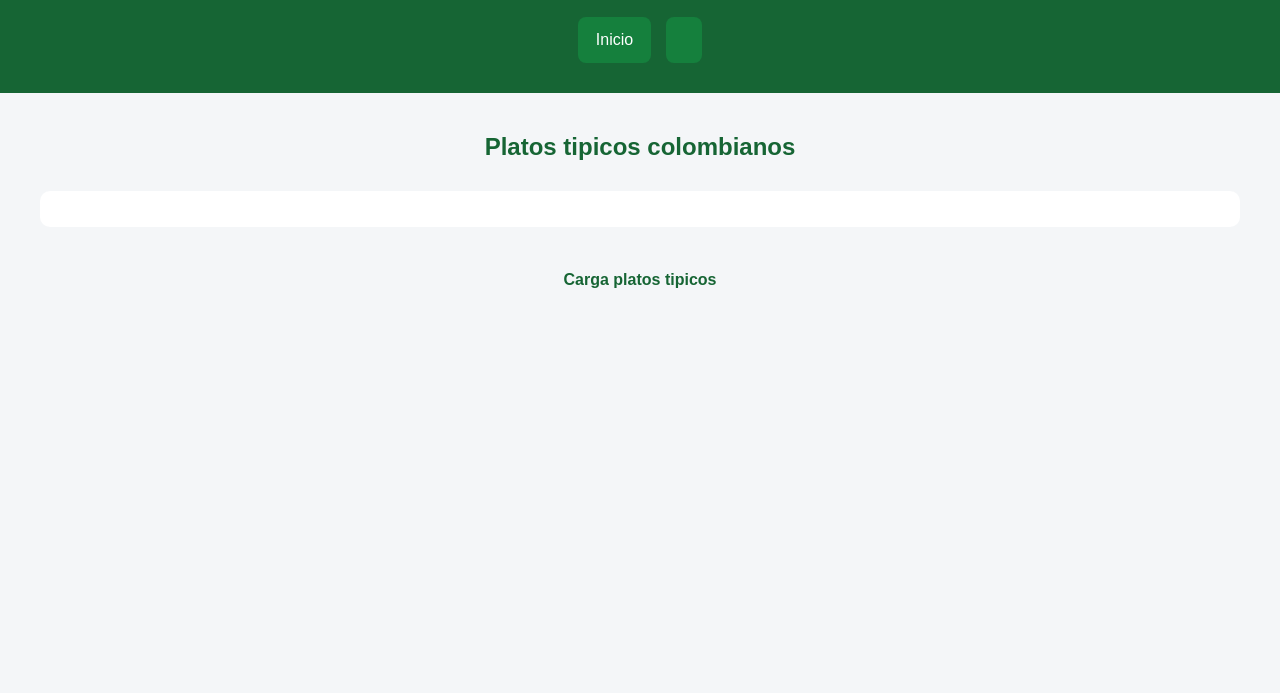
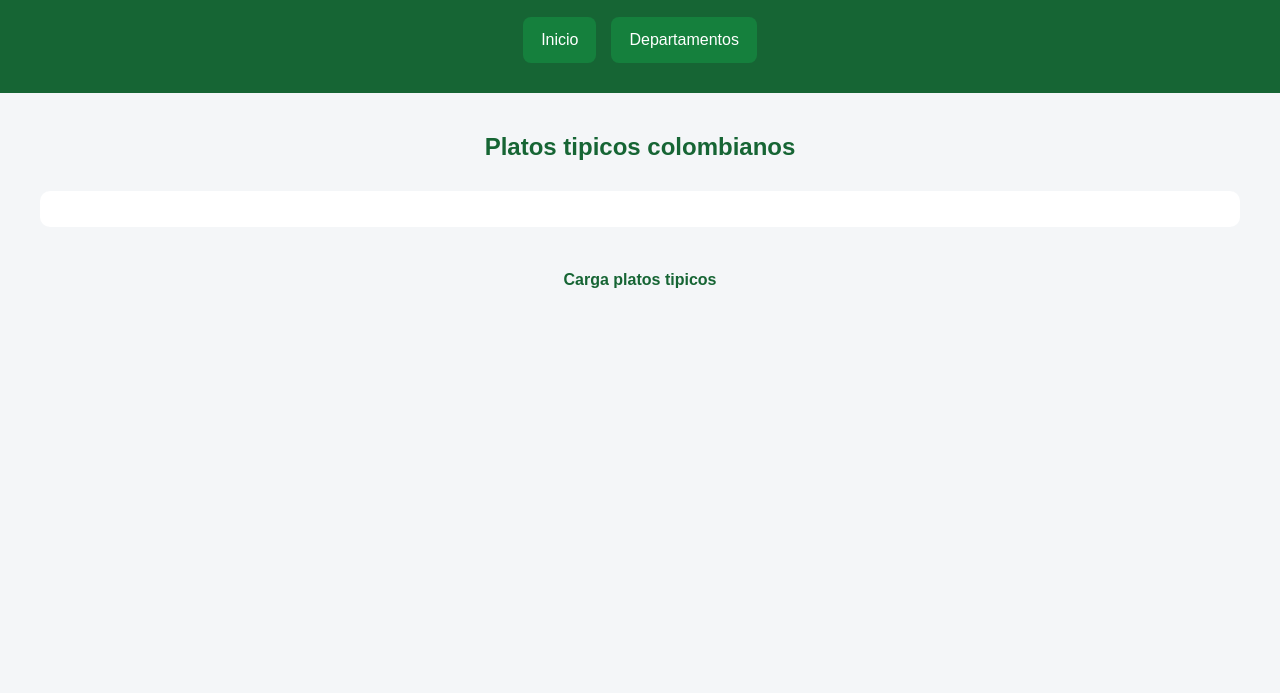
Before and after one commit to valent-gif/Valentina-Rojas-api-Colombia, a plain HTML site: page pages/sabores.html in a window 1280 px wide. Shown: the part 107-800 px from the top of the page. Drawn offline with Linux system fonts and the light colour scheme; no server answers.

Commit message:
feat: :art: Se arregla algo minimo del html

```diff
--- a/pages/sabores.html
+++ b/pages/sabores.html
@@ -17,7 +17,7 @@
 
         <nav>
             <a href="../index.html">Inicio</a>
-            <a href="departamentos.html"></a>
+            <a href="departamentos.html">Departamentos</a>
         </nav>
     </header>
 
```
